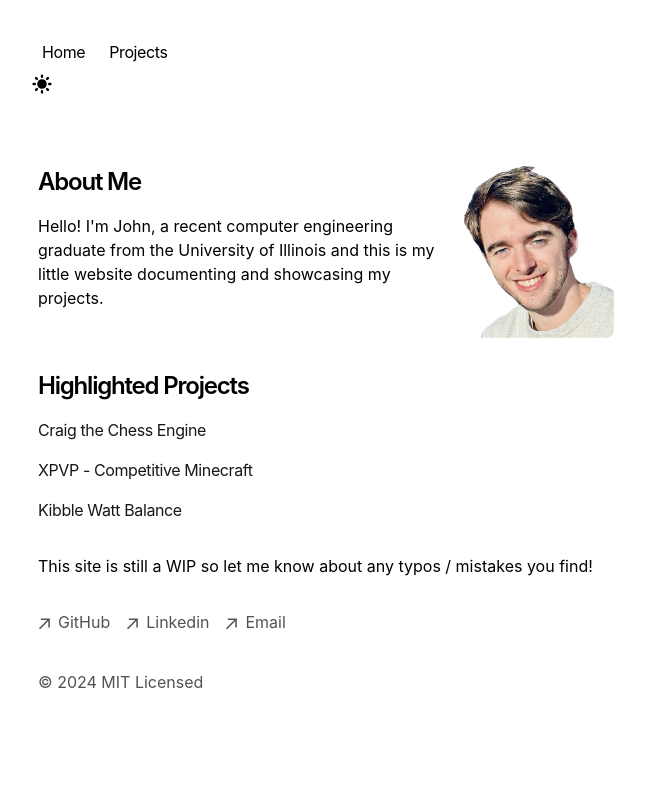
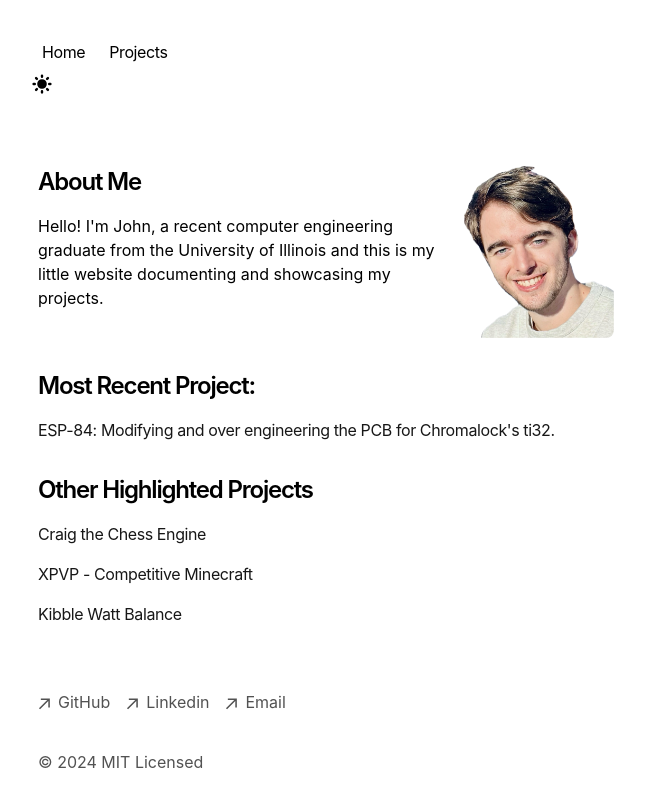
Before and after one commit to Royalflamejlh/portfolio, a Next.js app: page / in a window 1280 px wide. Shown: the top 806 px of the page, without its empty margins (314-959 px from the left). Built offline with nearby package versions, Linux system fonts and the light colour scheme.

Commit message:
Updated home page and create layout for new project

```diff
--- a/app/page.tsx
+++ b/app/page.tsx
@@ -25,7 +25,25 @@ export default function Page() {
       </div>
 
       <h1 className="mb-4 text-2xl font-semibold tracking-tighter">
-        Highlighted Projects
+        Most Recent Project:
+      </h1>
+
+      <div className="mb-8">
+        <Link
+          key="craig"
+          className="flex flex-col space-y-1 mb-4"
+          href={`/projects/esp84`}
+        >
+          <div className="w-full flex flex-col md:flex-row space-x-0 md:space-x-2">
+            <p className="text-neutral-900 dark:text-neutral-100 tracking-tight">
+              {"ESP-84: Modifying and over engineering the PCB for Chromalock's ti32."}
+            </p>
+          </div>
+        </Link>
+      </div>
+
+      <h1 className="mb-4 text-2xl font-semibold tracking-tighter">
+        Other Highlighted Projects
       </h1>
 
       <div className="mb-8">
@@ -63,8 +81,6 @@ export default function Page() {
           </div>
         </Link>
       </div>
-
-      <p> This site is still a WIP so let me know about any typos / mistakes you find!</p>
     </section>
   )
 }
--- a/app/projects/posts/eq-pedal.mdx
+++ b/app/projects/posts/eq-pedal.mdx
@@ -10,7 +10,7 @@ summary: 'Who knew that analog signal processing could be so challenging...'
 
 ![Schematic](/images/eq/eq.svg)
 
-This project's goal started by just looking around to see what type of guitar pedal would be easily resonable to build, but still pose some challenges.
+This project's goal started by just looking around to see what type of guitar pedal would be easily reasonable to build, but still pose some challenges.
 While looking we found the schematic of the [Rock Bottom EQ](https://www.diyguitarpedals.com.au/shop/boms/Rock%20Bottom%20EQ.pdf) and adapted it into our own
 iteration in KiCad. The first order of PCB's were found to have some issues with the power system we ended up using for the board, which will be updated
 in our next design.
@@ -27,5 +27,5 @@ There are a list of changes slated for the next prototype, as of right now they
 - New power system
 - Screw holes for mounting
 - An enclosure for the pedal
-- Redisgned grounding system
+- Redesigned grounding system
 - More equalizer levels
--- /dev/null
+++ b/app/projects/posts/esp84.mdx
@@ -0,0 +1,15 @@
+---
+title: 'The ESP-84'
+publishedAt: '2024-10-03'
+summary: 'Adding a bunch of new features to the TI-84'
+---
+
+## WIP - Will update once I create a github repo for the project!
+
+# The ESP-84
+
+## Introduction
+
+## Current Status
+
+## Future Plans
```
